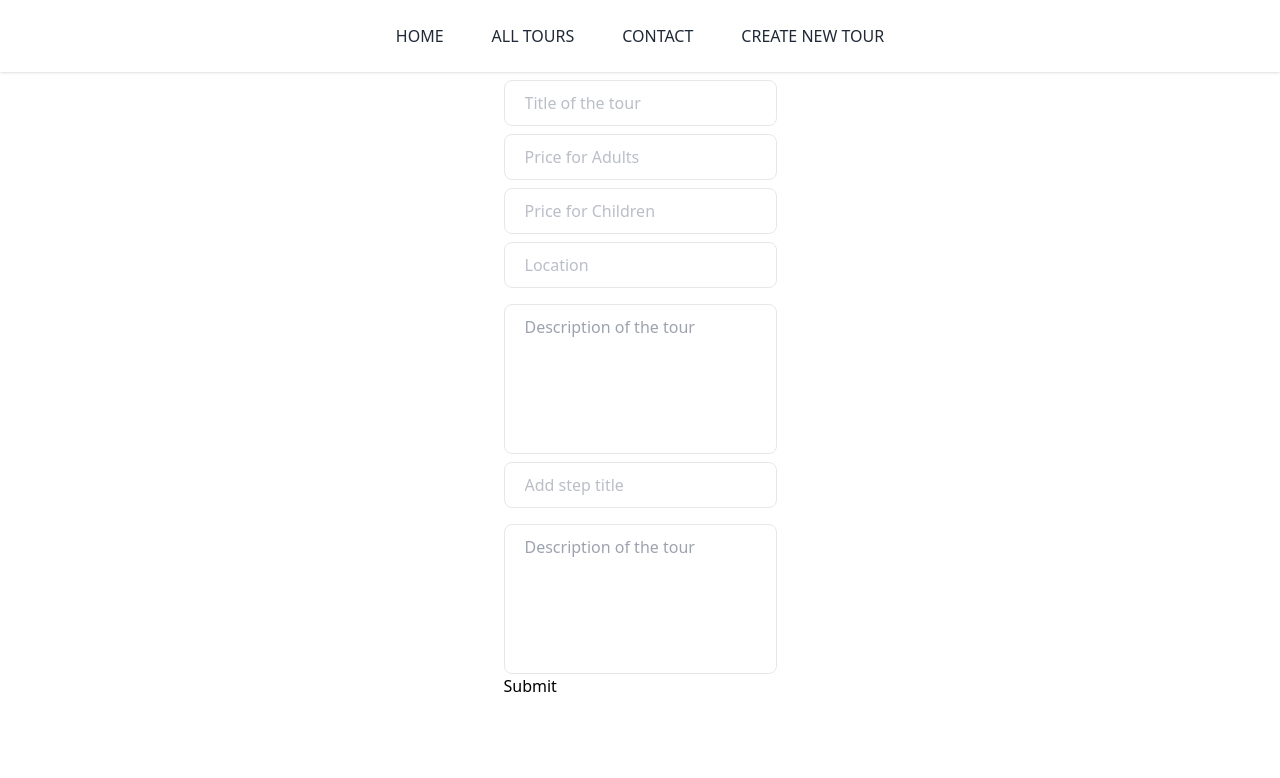
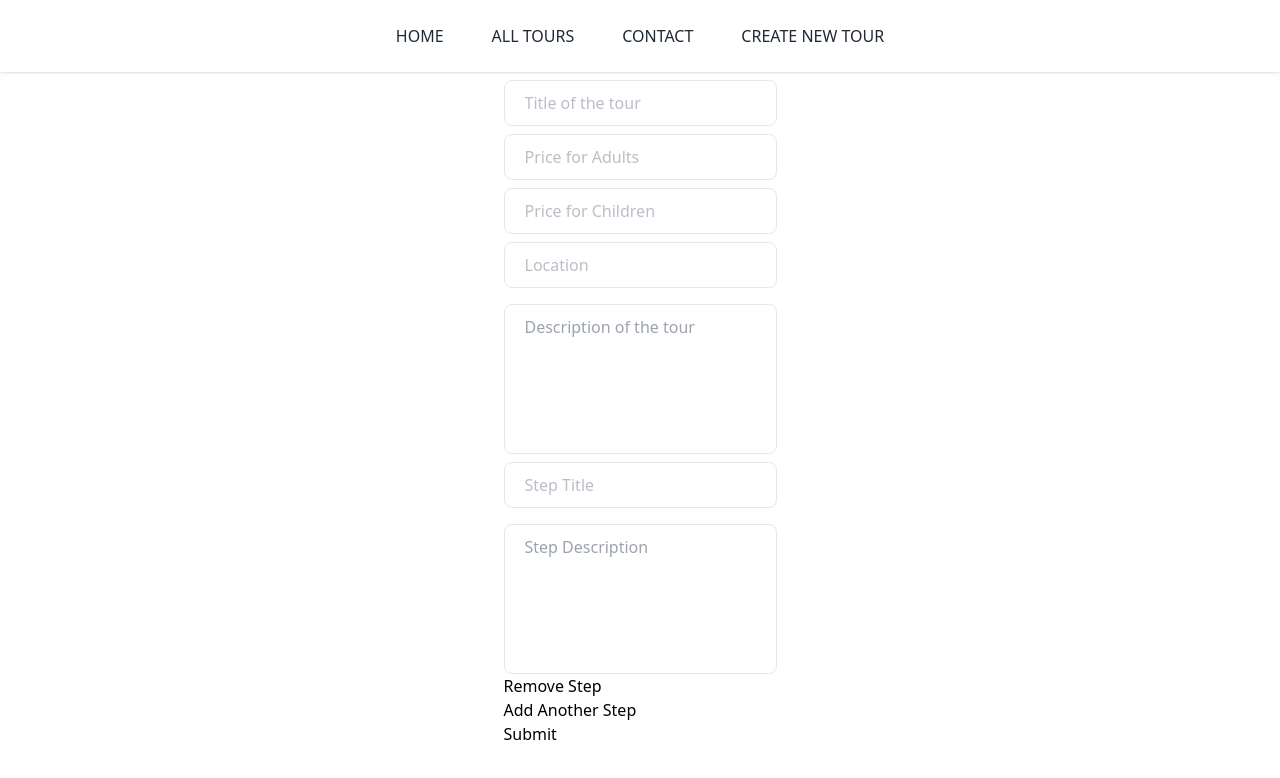
Before and after one commit to leepaolo/vit-thailand-tours, an Angular app: page /create-tour in a window 1280 px wide. Shown: the top 778 px of the page. Built offline with nearby package versions, Linux system fonts and the light colour scheme.

Commit message:
Fix(CREATE TOUR): Added the logic to add itineraty steps

```diff
--- a/server/db.json
+++ b/server/db.json
@@ -1,11 +1,9 @@
 {
   "tour-bd": [
     {
-      "id": 1,
+      "id": "tqc7rpsr1",
       "tourTitle": "Historical City Tour",
       "tourMainDescription": "Explore the city's rich history on this comprehensive tour.",
-      "tourStepTitle": "Meet at the central square.",
-      "tourStepDescription": "Visit the ancient museum.",
       "tourPriceAdult": 50,
       "tourPriceChild": 25,
       "tourLocation": "Bangkok",
@@ -19,26 +17,44 @@
       ],
       "tourStartAt": "4:00 PM",
       "tourFinishAt": "8:00 PM",
-      "tourActive": true
+      "tourActive": true,
+      "steps": [
+        {
+          "tourStepTitle": "Meet at the central square.",
+          "tourStepDescription": "Introduction to the city's history."
+        },
+        {
+          "tourStepTitle": "Visit the ancient museum.",
+          "tourStepDescription": "Explore the museum's historical artifacts."
+        }
+      ]
     },
     {
-      "id": 2,
-      "tourTitle": "Sunset Beach Adventure",
-      "tourMainDescription": "Relax on the beach and enjoy a beautiful sunset.",
-      "tourStepTitle": "Meet at the central square.",
-      "tourStepDescription": "Visit the ancient museum.",
-      "tourPriceAdult": 80,
-      "tourPriceChild": 40,
-      "tourLocation": "Bangkok",
-      "tourType": [
-        "Fullday"
-      ],
-      "tourLanguage": [
-        "English"
-      ],
-      "tourStartAt": "4:00 PM",
-      "tourFinishAt": "8:00 PM",
-      "tourActive": true
+      "id": "dl1psig3r",
+      "tourActive": true,
+      "tourTitle": "Chinatown by walking",
+      "tourMainDescription": "Walk aorund chintown and the best street food.",
+      "tourPriceAdult": "35",
+      "tourPriceChild": "22",
+      "tourLocation": "BKK",
+      "tourType": [],
+      "tourLanguage": [],
+      "tourStartAt": null,
+      "tourFinishAt": null,
+      "steps": [
+        {
+          "tourStepTitle": "Pick at Asoke ",
+          "tourStepDescription": "Get ready and arrive on time at terminal 21"
+        },
+        {
+          "tourStepTitle": "Take the speedboat ",
+          "tourStepDescription": "We will cruise the river for 15 min until the pier"
+        },
+        {
+          "tourStepTitle": "Chinese breakfast",
+          "tourStepDescription": "We will take you to the one most icon resturant to get a nice morning meal."
+        }
+      ]
     }
   ]
 }
--- a/src/app/pages/tour/create-tour/create-tour.component.html
+++ b/src/app/pages/tour/create-tour/create-tour.component.html
@@ -26,27 +26,39 @@
       formControlName="location"
     ></app-input-text>
   </div>
-
   <div class="lg:col-span-1 w-full">
     <app-text-area
       [placeholder]="'Description of the tour'"
       formControlName="mainDescription"
     ></app-text-area>
   </div>
+  <!-- Dynamic Step Section -->
+  <div formArrayName="steps">
+    <div
+      *ngFor="let step of steps.controls; let i = index"
+      [formGroupName]="i"
+      class="step-block"
+    >
+      <div class="lg:col-span-1 w-full">
+        <app-input-text
+          [placeholder]="'Step Title'"
+          formControlName="tourStepTitle"
+        ></app-input-text>
+      </div>
+      <div class="lg:col-span-1 w-full">
+        <app-text-area
+          [placeholder]="'Step Description'"
+          formControlName="tourStepDescription"
+        ></app-text-area>
+      </div>
 
-  <div class="lg:col-span-1 w-full">
-    <app-input-text
-      [placeholder]="'Add step title'"
-      formControlName="stepTitle"
-    ></app-input-text>
+      <!-- Button to remove step -->
+      <button type="button" (click)="removeStep(i)">Remove Step</button>
+    </div>
   </div>
 
-  <div class="lg:col-span-1 w-full">
-    <app-text-area
-      [placeholder]="'Description of the tour'"
-      formControlName="stepDescription"
-    ></app-text-area>
-  </div>
+  <!-- Button to add new step block -->
+  <button type="button" (click)="addStep()">Add Another Step</button>
 
   <div class="lg:col-span-1 w-full">
     <button type="submit" [disabled]="tourForm.invalid">Submit</button>
--- a/src/app/pages/tour/create-tour/create-tour.component.ts
+++ b/src/app/pages/tour/create-tour/create-tour.component.ts
@@ -1,6 +1,11 @@
 import { CommonModule } from '@angular/common';
 import { Component, OnDestroy, OnInit } from '@angular/core';
-import { FormBuilder, FormGroup, ReactiveFormsModule } from '@angular/forms';
+import {
+  FormArray,
+  FormBuilder,
+  FormGroup,
+  ReactiveFormsModule,
+} from '@angular/forms';
 import { InputTextComponent } from '../../../shared/components/ui/input-text.component';
 import { TourQueryService } from '../../../core/services/tour-query.service';
 import { Subscription } from 'rxjs';
@@ -17,53 +22,60 @@ import { TextAreaComponent } from '../../../shared/components/ui/text-area.compo
     TextAreaComponent,
   ],
   templateUrl: './create-tour.component.html',
-  styleUrl: './create-tour.component.css',
+  styleUrls: ['./create-tour.component.css'],
 })
 export class CreateTourComponent implements OnInit, OnDestroy {
   private destroy$ = new Subscription();
   tourForm!: FormGroup;
 
-  // Existing fields
-  tourActiveField: boolean = true;
-  titleField: string | null = null;
-  mainDescriptionField: string | null = null;
-  tourStepTitleField: string | null = null;
-  tourStepDescriptionField: string | null = null;
-  tourPriceAdultField: number | null = null;
-  tourPriceChildField: number | null = null;
-  tourLocationField: string | null = null;
-  tourTypeField: string[] | null = null;
-  tourLanguageField: string[] | null = null;
-  tourStartAtField: string | null = null;
-  tourFinishAtField: string | null = null;
-
   constructor(private fb: FormBuilder, private tourQuery: TourQueryService) {}
 
   ngOnInit(): void {
+    // Initialize the form
     this.tourForm = this.fb.group({
       title: [''],
-      mainDescription: [''],
-      stepTitle: [''],
-      stepDescription: [''],
       priceAdult: [null],
       priceChild: [null],
       location: [''],
-      tourType: [this.tourTypeField],
-      tourLanguage: [this.tourLanguageField],
-      tourStartAt: [this.tourStartAtField],
-      tourFinishAt: [this.tourFinishAtField],
+      mainDescription: [''],
+      tourType: [[]],
+      tourLanguage: [[]],
+      tourStartAt: [null],
+      tourFinishAt: [null],
+      steps: this.fb.array([]), // Initialize FormArray for steps
     });
+
+    // Add a default step (title and description)
+    this.addStep();
   }
 
+  // Getter to access the steps FormArray
+  get steps(): FormArray {
+    return this.tourForm.get('steps') as FormArray;
+  }
+
+  // Method to add a new step
+  addStep(): void {
+    const stepForm = this.fb.group({
+      tourStepTitle: [''], // This should match the interface's property name
+      tourStepDescription: [''], // This should match the interface's property name
+    });
+    this.steps.push(stepForm);
+  }
+
+  // Method to remove a step by index
+  removeStep(index: number): void {
+    this.steps.removeAt(index);
+  }
+
+  // Handle form submission
   onSubmit(): void {
     if (this.tourForm.valid) {
       const newTour: ITour = {
         id: Math.random().toString(36).substr(2, 9), // Generate a unique ID
-        tourActive: this.tourActiveField,
+        tourActive: true,
         tourTitle: this.tourForm.get('title')?.value,
         tourMainDescription: this.tourForm.get('mainDescription')?.value,
-        tourStepTitle: this.tourForm.get('stepTitle')?.value,
-        tourStepDescription: this.tourForm.get('stepDescription')?.value,
         tourPriceAdult: this.tourForm.get('priceAdult')?.value,
         tourPriceChild: this.tourForm.get('priceChild')?.value,
         tourLocation: this.tourForm.get('location')?.value,
@@ -71,8 +83,13 @@ export class CreateTourComponent implements OnInit, OnDestroy {
         tourLanguage: this.tourForm.get('tourLanguage')?.value,
         tourStartAt: this.tourForm.get('tourStartAt')?.value,
         tourFinishAt: this.tourForm.get('tourFinishAt')?.value,
+        steps: this.steps.value, // Get all step blocks
       };
 
+      // Log the data to inspect it
+      console.log(newTour);
+
+      // Save the tour via the service
       this.tourQuery.addTour(newTour).subscribe({
         next: (tour) => {
           console.log('Tour added successfully', tour);
@@ -83,6 +100,7 @@ export class CreateTourComponent implements OnInit, OnDestroy {
     }
   }
 
+  // Clean up subscriptions on destroy
   ngOnDestroy(): void {
     if (this.destroy$) {
       this.destroy$.unsubscribe();
--- a/src/app/pages/tour/tour-details/tour-details.component.html
+++ b/src/app/pages/tour/tour-details/tour-details.component.html
@@ -15,10 +15,25 @@
 
   <p>Location: {{ tour.tourLocation }}</p>
   <p>Price for adults: ${{ tour.tourPriceAdult }}</p>
-  <p>Price for child: ${{ tour.tourPriceChild }}</p>
+  <p>Price for children: ${{ tour.tourPriceChild }}</p>
   <p>{{ tour.tourMainDescription }}</p>
-  <p>{{ tour.tourStepTitle }}</p>
-  <p>{{ tour.tourStepDescription }}</p>
+
+  <!-- Render Steps -->
+  <div *ngIf="tour$ | async as tour">
+    <h3 class="text-xl font-bold mt-4">Tour Steps:</h3>
+    <ul>
+      <li *ngFor="let step of tour.steps; let i = index" class="mt-2">
+        <p>
+          <strong>Step {{ i + 1 }}:</strong> {{ step.tourStepTitle }}
+        </p>
+        <p>{{ step.tourStepDescription }}</p>
+      </li>
+    </ul>
+  </div>
+
+  <div *ngIf="tour.steps?.length === 0">
+    <p>No steps available for this tour.</p>
+  </div>
 
   <!-- Go Back Link to Tour List -->
   <a [routerLink]="['/all-tours']" class="text-blue-600 hover:underline mt-4"
```
Also changed, not shown: src/app/core/models/tour.interface.ts (+8 -3 lines).
